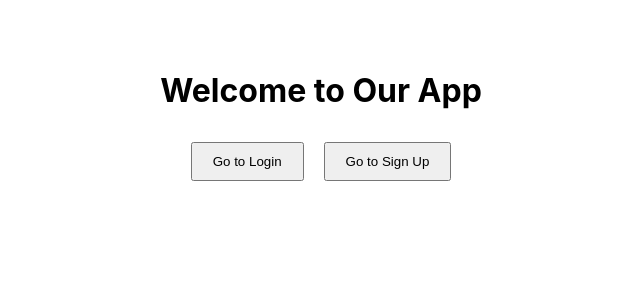
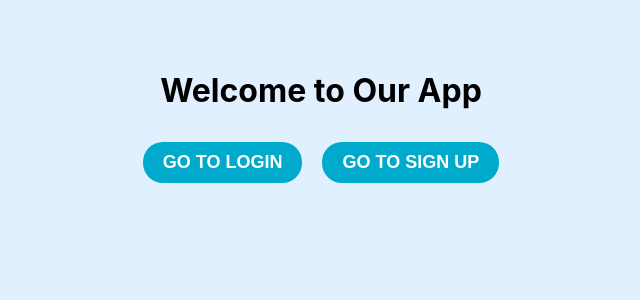
Before and after one commit to RubP04/Partnership-For-Miami, a React (Create React App) app in the folder reactNativeApp/: page / in a window 1280 px wide. Shown: the top 300 px of the page, without its empty margins (319-959 px from the left). Built offline with nearby package versions, Linux system fonts and the light colour scheme; what react-native would draw is missing.

Commit message:
created style sheet and tested on home page

```diff
--- a/reactNativeApp/src/components/Home.js
+++ b/reactNativeApp/src/components/Home.js
@@ -1,6 +1,7 @@
 // src/components/Home.js
 import React from 'react';
 import { useNavigate } from 'react-router-dom';
+import '../styles.css'; // Make sure to adjust the path if needed
 
 const Home = () => {
   const navigate = useNavigate();
@@ -8,10 +9,11 @@ const Home = () => {
   return (
     <div style={{ textAlign: 'center', padding: '50px' }}>
       <h1>Welcome to Our App</h1>
-      <button onClick={() => navigate('/login')} style={{ margin: '10px', padding: '10px 20px' }}>
+      {/* Apply the .button class */}
+      <button onClick={() => navigate('/login')} className="button">
         Go to Login
       </button>
-      <button onClick={() => navigate('/signup')} style={{ margin: '10px', padding: '10px 20px' }}>
+      <button onClick={() => navigate('/signup')} className="button">
         Go to Sign Up
       </button>
     </div>
--- /dev/null
+++ b/reactNativeApp/src/styles.css
@@ -0,0 +1,105 @@
+/* Universal Styles */
+body {
+  margin: 0;
+  font-family: Arial, sans-serif;
+  background-color: #e0f0ff; /* Soft blue background */
+}
+
+/* Navigation Bar */
+.navbar {
+  display: flex;
+  justify-content: space-between;
+  align-items: center;
+  background-color: #0088cc; /* Blue color for navbar */
+  padding: 10px 20px;
+}
+
+.navbar-logo {
+  display: flex;
+  align-items: center;
+}
+
+.navbar-logo img {
+  height: 40px;
+  margin-right: 10px;
+}
+
+.navbar-links a {
+  color: #fff;
+  text-decoration: none;
+  margin: 0 15px;
+  font-size: 18px;
+  font-weight: bold;
+  text-transform: uppercase;
+}
+
+.navbar-links a:hover {
+  color: #cceeff; /* Lighter blue on hover */
+}
+
+/* Section Title */
+.section-title {
+  background-color: #0088cc;
+  color: white;
+  font-size: 24px;
+  font-weight: bold;
+  text-align: center;
+  padding: 10px;
+  margin: 20px auto;
+  width: fit-content;
+  border-radius: 8px;
+}
+
+/* Universal Button Style */
+.button {
+  display: inline-block;
+  background-color: #00aacc; /* Blue button color */
+  color: #fff;
+  font-size: 18px;
+  font-weight: bold;
+  padding: 10px 20px;
+  margin: 10px;
+  border: none;
+  border-radius: 20px;
+  cursor: pointer;
+  text-align: center;
+  text-transform: uppercase;
+  transition: background-color 0.3s;
+}
+
+.button:hover {
+  background-color: #006699; /* Darker blue on hover */
+}
+
+/* Image Card Layout */
+.card-container {
+  display: flex;
+  justify-content: center;
+  gap: 20px;
+  padding: 20px;
+}
+
+.card {
+  display: flex;
+  flex-direction: column;
+  align-items: center;
+  width: 200px;
+  background-color: #ffffff;
+  border-radius: 10px;
+  overflow: hidden;
+  box-shadow: 0 4px 8px rgba(0, 0, 0, 0.2);
+  text-align: center;
+}
+
+.card img {
+  width: 100%;
+  height: auto;
+}
+
+.card-title {
+  background-color: #00aacc; /* Match button color */
+  color: white;
+  font-size: 16px;
+  padding: 10px;
+  border-radius: 0 0 10px 10px;
+}
```
Also changed, not shown: reactNativeApp/src/App.css (deleted, +0 -38 lines).
